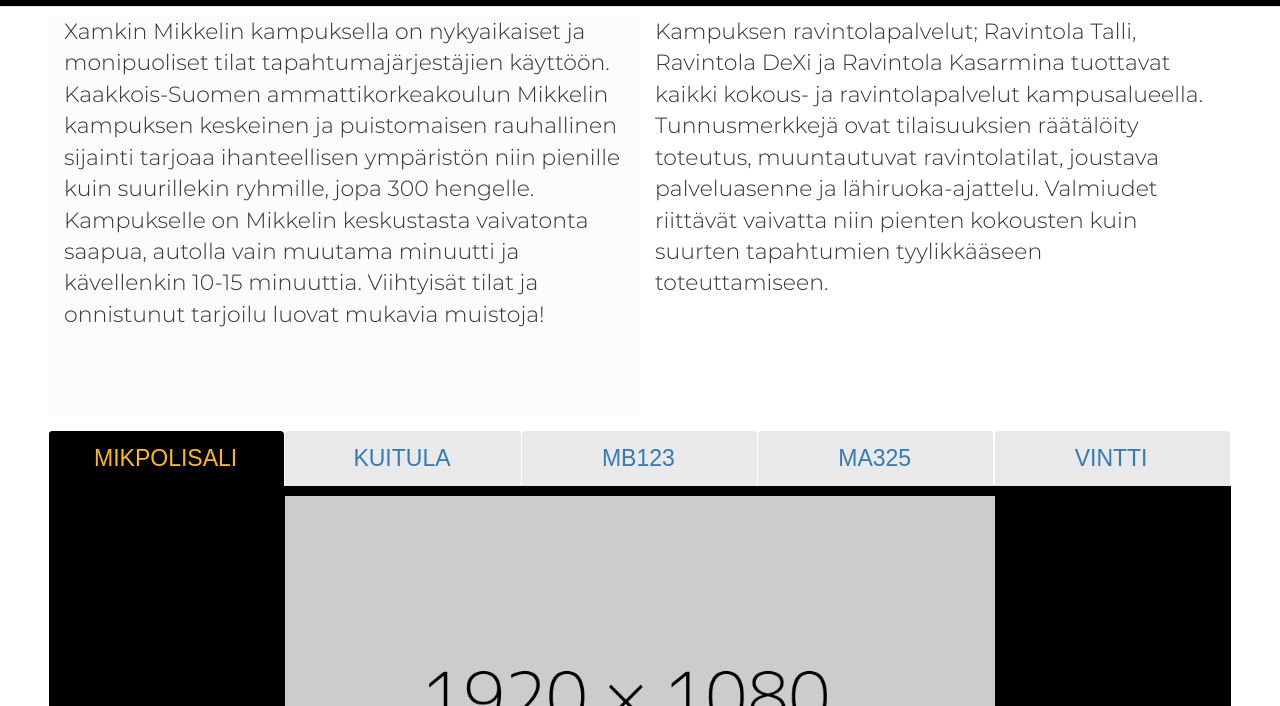
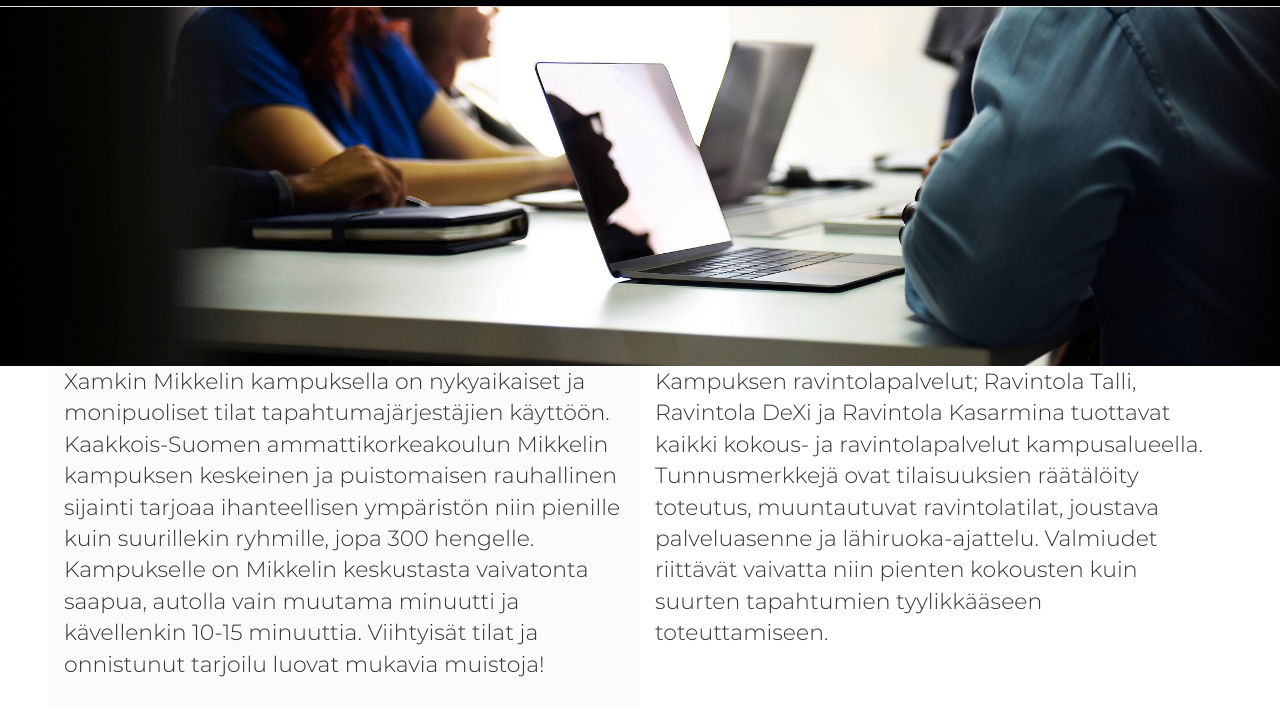
Before and after one commit to ojoer/XamkTilanvaraus, a website: page app/index.html in a window 1280 px wide. Shown: the part 94-800 px from the top of the page. Drawn offline with nearby package versions, Linux system fonts and the light colour scheme; some packages are replaced by stand-ins of ours; files that its build step writes are made by us from their sources; no server answers; a web font is replaced by a local one.

Commit message:
Lisää ui muokkauksia

```diff
--- a/app/styles/main.css
+++ b/app/styles/main.css
@@ -95,7 +95,7 @@ body {
 }
 
 .content-body{
-  padding-top:110px;
+  padding-top:100px;
 }
 
 /* Responsive: Portrait tablets and up */
@@ -285,6 +285,11 @@ body {
     max-width: 90% !important;
   }
 
+  .banneri{
+    width:100%;
+    height: 50%;
+  }
+
   .modal{
     margin-top:100px;
   }
--- a/app/views/main.html
+++ b/app/views/main.html
@@ -1,3 +1,4 @@
+<img class="banneri" src="./images/banneri.jpg">
 <div class="main">
   <div class="row">
     <div id="main" class="col-sm-6 content_1">
```
Also changed, not shown: app/images/banneri.jpg (added).
